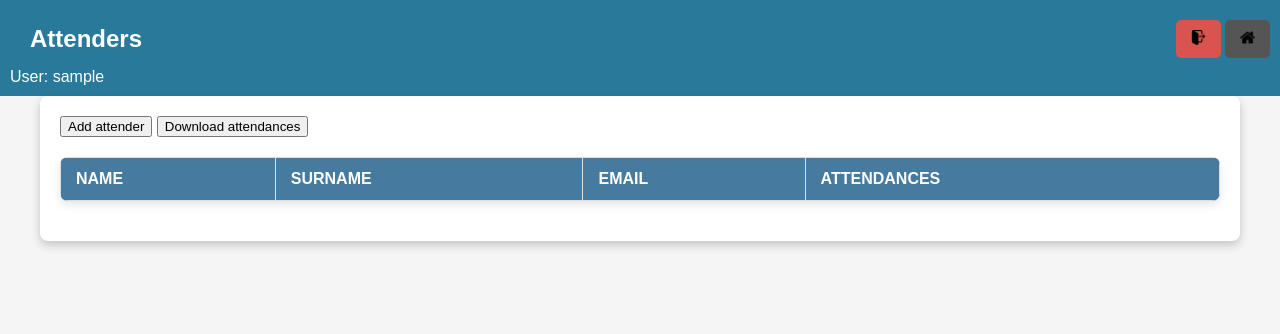
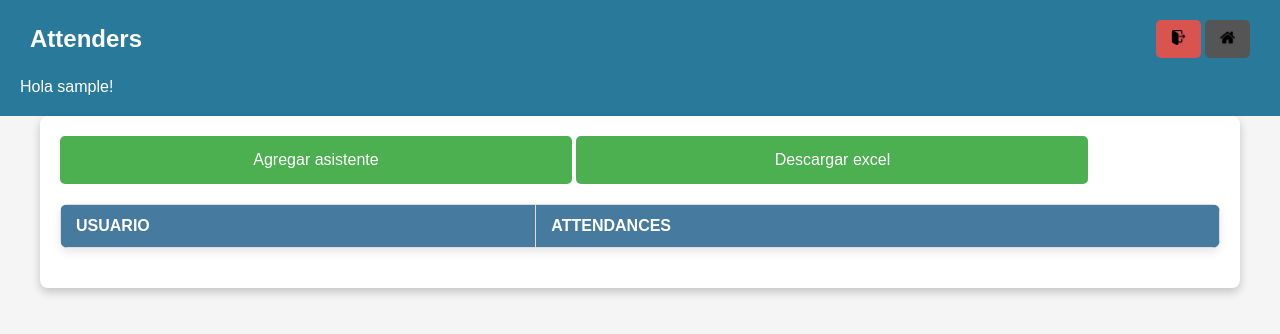
Before and after one commit to richir3/attendances, a Django app: page /attenders/ in a window 1280 px wide. Shown: the top 334 px of the page. Run offline with Django 5.2, Linux system fonts and the light colour scheme; the visitor is signed in with stand-in values (Sample User, id 1); data that the repository does not hold is empty.

Commit message:
MODIFY all

```diff
--- a/checker/static/checker/css/base.css
+++ b/checker/static/checker/css/base.css
@@ -4,7 +4,6 @@
     color: white;
     padding: 10px;
     z-index: 1000;
-    width: 100%;
     top: 0;
 }
 
@@ -14,6 +13,10 @@
     padding: 10px 20px;
     display: flex;
 
+}
+
+.header-user {
+    padding: 10px;
 }
 
 .navbar-brand {
@@ -197,6 +200,12 @@ ul ul li, ol ol li {
     color: #555; /* Colore testo più chiaro */
 }
 
+.user-info {
+    display: flex;
+    justify-content: space-between;
+    margin-bottom: 20px;
+}
+
 
 @media (max-width: 768px) {
     table {
--- /dev/null
+++ b/checker/static/checker/css/buttons.css
@@ -0,0 +1,41 @@
+/* BEGIN: Buttons */
+.button-action {
+    width: 40vw;
+    border: none;
+    color: white;
+    padding: 15px 32px;
+    text-align: center;
+    text-decoration: none;
+    border-radius: 5px;
+    cursor: pointer;
+    font-size: 16px;
+}
+
+.button-action:hover {
+    opacity: 0.8;
+}
+
+.button-action:disabled {
+    opacity: 0.3;
+}
+
+.button-green {
+    background-color: #4CAF50;
+}
+
+.button-red {
+    background-color: #d9534f;
+}
+
+@media only screen and (max-width: 600px) {
+    .button-action {
+        width: 45vw;
+        margin-left: auto;
+        margin-right: auto;
+    }
+
+    .button-action-container {
+        display: flex;
+        align-items: center;
+    }
+}
--- a/checker/urls.py
+++ b/checker/urls.py
@@ -9,8 +9,6 @@ urlpatterns = [
     path('attenders/', views.list_attenders, name='list_attenders'),
     path('add-attender/', views.add_attender, name='add_attender'),
     path('attenders/<int:pk>/', views.attender_overview, name='attender_overview'),
-    # path('update-attender/<int:pk>/update/', views.update_attender, name='update_attender'),
-    # path('delete-attender/<int:pk>/', views.delete_attender, name='delete_attender'),
     path('download-attendances/', views.download_attendances, name='download_attendances'),
     path('add-event/', views.add_event, name='add_event'),
     path('mail-code/<int:attender_id>/', views.send_qr_code_mail, name='mail_code'),
--- a/checker/views.py
+++ b/checker/views.py
@@ -28,9 +28,9 @@ def home(request):
             return f"{self.name.lower().replace(' ', '-')}"
 
     functionalities = [
-        Functionality("QR Reader", reverse("qr_reader_view")),
-        Functionality("List Attenders", reverse("list_attenders")),
-        Functionality("Add Event", reverse("add_event")),
+        Functionality("Lector QR", reverse("qr_reader_view")),
+        Functionality("Gestionar asistentes", reverse("list_attenders")),
+        Functionality("Gestionar eventos", reverse("add_event")),
     ]
 
     return render(request, "home.html", {"functionalities": functionalities})
@@ -266,7 +266,6 @@ def send_qr_code_mail(request, attender_id):
         except Exception as e:
             return JsonResponse({"status": "error", "message": str(e)}, status=500)
         return JsonResponse({"status": "success", "message": "Correo enviado"}, status=200)
-
     else:
         return JsonResponse({"status": "error", "message": "Invalid request method"}, status=405)
 
--- a/presence/settings.py
+++ b/presence/settings.py
@@ -104,7 +104,7 @@ AUTH_PASSWORD_VALIDATORS = [
 # Internationalization
 # https://docs.djangoproject.com/en/5.1/topics/i18n/
 
-LANGUAGE_CODE = 'en-us'
+LANGUAGE_CODE = 'es-es'
 
 TIME_ZONE = 'Europe/Madrid'
 
--- a/templates/add_attender.html
+++ b/templates/add_attender.html
@@ -1,13 +1,13 @@
 {% extends 'base.html' %}
 
 {% block header %}
-Add attender
+Añadir asistente
 {% endblock %}
 
 {% block content %}
     <form method="POST">
         {% csrf_token %}
         {{ form.as_p }}
-        <button type="submit">Add</button>
+        <button type="submit">Añadir</button>
     </form>
 {% endblock %}
--- a/templates/attenders.html
+++ b/templates/attenders.html
@@ -9,27 +9,22 @@
 {% endblock %}
 
 {% block content %}
-    <div>
-        <button id="add-attender">Add attender</button>
-        <button id="download">Download attendances</button>
+    <div class="button-action-container">
+        <button class="button-action button-green" id="add-attender">Agregar asistente</button>
+        <button class="button-action button-green" id="download">Descargar excel</button>
     </div>
     <table>
         <thead>
             <tr>
-                <th>Name</th>
-                <th>Surname</th>
-                <th>Email</th>
+                <th>Usuario</th>
                 <th>Attendances</th>
             </tr>
         </thead>
         <tbody>
             {% for attender in attenders %}
-                <tr>
-                    <td>{{ attender.attender.name }}</td>
-                    <td>{{ attender.attender.surname }}</td>
-                    <td>{{ attender.attender.email }}</td>
+                <tr id="redirect-attender-{{ attender.attender.id }}">
+                    <td>{{ attender.attender.name }} {{ attender.attender.surname }}</td>
                     <td>{{ attender.attendances }}</td>
-                    <td><button id="redirect-attender-{{ attender.attender.id }}">View</button></td>
                 </tr>
             {% endfor %}
         </tbody>
--- a/templates/base.html
+++ b/templates/base.html
@@ -7,6 +7,7 @@
     {% load static %}
     <link rel="stylesheet" href="{% static 'checker/css/base.css' %}">
     <link rel="stylesheet" href="{% static 'checker/css/form.css' %}">
+    <link rel="stylesheet" href="{% static 'checker/css/buttons.css' %}">
     {% block css %}{% endblock %}
 </head>
 <body>
@@ -35,14 +36,13 @@
         </div>
 
         {% if user.is_authenticated %}
-        <div>User: {{ user.username }}</div>
+        <div class="header-user">Hola {{ user.username }}!</div>
         {% endif %}
     </header>
 
 
     <main class="page-container">
             {% block content %}
-            <p>Welcome to My Django App!</p>
             {% endblock %}
     </main>
 
```
Also changed, not shown: checker/forms.py (+9 -8 lines), checker/static/checker/css/home.css (+9 -0 lines), templates/add_event.html (+5 -5 lines), templates/attender.html (+23 -11 lines), templates/home.html (+3 -5 lines), templates/reader.html (+5 -7 lines).
